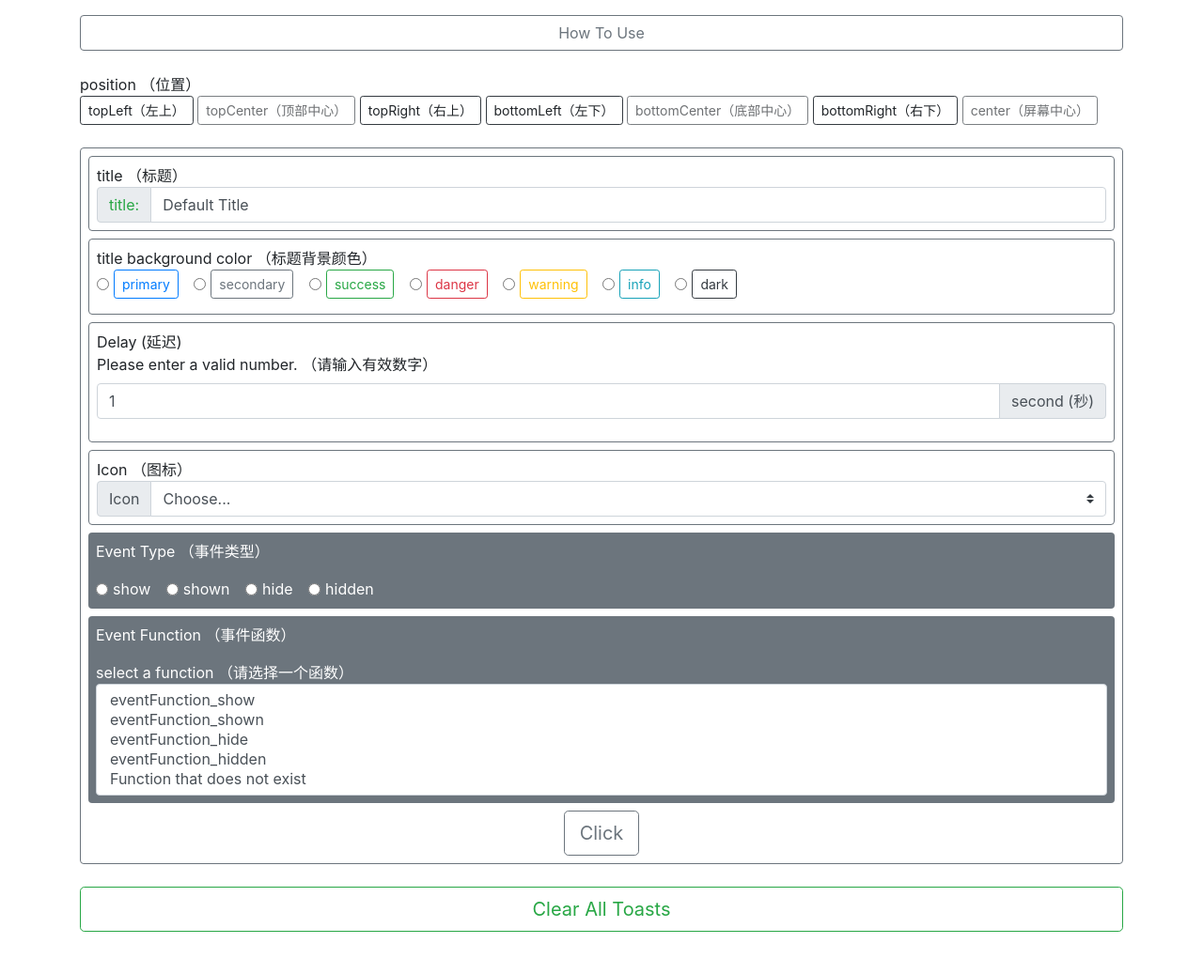
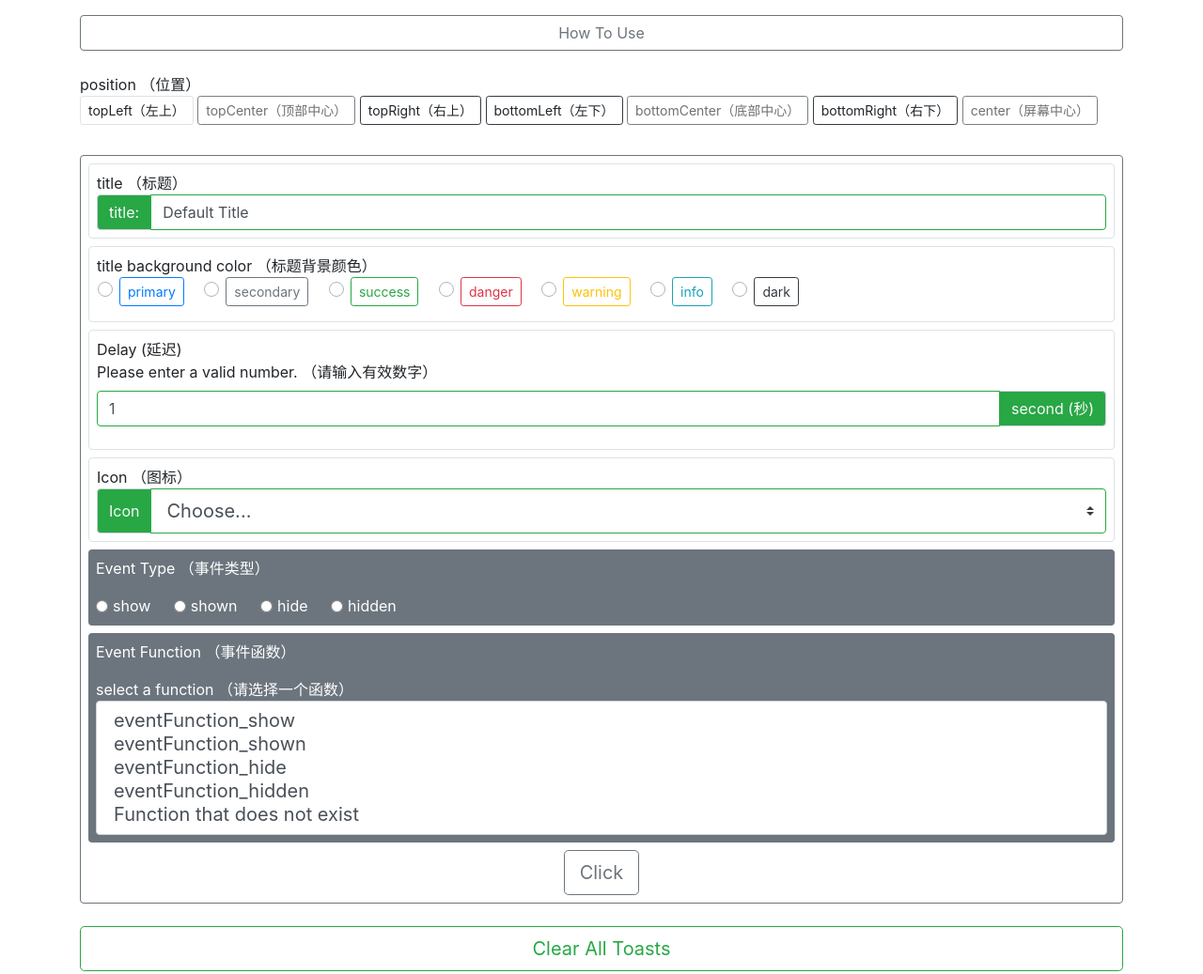
Before and after one commit to ZhangChengLin/bootstrap-toasts, a website: page demo.html in a window 1280 px wide. Shown: the top 1037 px of the page at 94% size. Drawn offline with Linux system fonts and the light colour scheme.

Commit message:
Initial commit

```diff
--- a/demo.html
+++ b/demo.html
@@ -17,81 +17,79 @@
     <a class="my-2 btn btn-block btn-outline-secondary" href="https://zhangchenglin.github.io/bootstrap-toasts/" target="_blank" title="How To Use">How To Use</a>
     <div class="mt-4">
         <div>position （位置）</div>
-        <a href="javascript:" class="btn btn-sm border border-dark"
+        <a href="javascript:" class="mb-2 mb-lg-2 btn btn-sm border"
            onclick="bootstrapToasts('Title（标题）','This is a default message.<br>This is a new line.<br>这是一条默认消息。<br>这是另外一行。','',6,'topLeft')">topLeft（左上）</a>
-        <a href="javascript:" class="btn btn-sm border border-dark disabled"
+        <a href="javascript:" class="mb-2 mb-lg-2 btn btn-sm border border-dark disabled"
            onclick="bootstrapToasts('Title（标题）','This is a default message.<br>This is a new line.<br>这是一条默认消息。<br>这是另外一行。','',6,'topCenter')">topCenter（顶部中心）</a>
-        <a href="javascript:" class="btn btn-sm border border-dark"
+        <a href="javascript:" class="mb-2 mb-lg-2 btn btn-sm border border-dark"
            onclick="bootstrapToasts('Title（标题）','This is a default message.<br>This is a new line.<br>这是一条默认消息。<br>这是另外一行。','',6,'topRight')">topRight（右上）</a>
-        <a href="javascript:" class="btn btn-sm border border-dark"
+        <a href="javascript:" class="mb-2 mb-lg-2 btn btn-sm border border-dark"
            onclick="bootstrapToasts('Title（标题）','This is a default message.<br>This is a new line.<br>这是一条默认消息。<br>这是另外一行。','',6,'bottomLeft')">bottomLeft（左下）</a>
-        <a href="javascript:" class="btn btn-sm border border-dark disabled"
+        <a href="javascript:" class="mb-2 mb-lg-2 btn btn-sm border border-dark disabled"
            onclick="bootstrapToasts('Title（标题）','This is a default message.<br>This is a new line.<br>这是一条默认消息。<br>这是另外一行。','',6,'bottomCenter')">bottomCenter（底部中心）</a>
-        <a href="javascript:" class="btn btn-sm border border-dark"
+        <a href="javascript:" class="mb-2 mb-lg-2 btn btn-sm border border-dark"
            onclick="bootstrapToasts('Title（标题）','This is a default message.<br>This is a new line.<br>这是一条默认消息。<br>这是另外一行。','',6,'bottomRight')">bottomRight（右下）</a>
-        <a href="javascript:" class="btn btn-sm border border-dark disabled"
+        <a href="javascript:" class="mb-2 mb-lg-2 btn btn-sm border border-dark disabled"
            onclick="bootstrapToasts('Title（标题）','This is a default message.<br>This is a new line.<br>这是一条默认消息。<br>这是另外一行。','',6,'center')">center（屏幕中心）</a>
     </div>
     <div class="mt-4 p-2 border border-secondary rounded">
-        <div class="mb-2 p-2 border border-secondary rounded">
+        <div class="mb-2 p-2 border rounded">
             <div>title （标题）</div>
             <div class="input-group">
                 <div class="input-group-prepend">
-                    <label for="title" class="input-group-text text-success">title:</label>
+                    <label for="title" class="input-group-text bg-success text-light">title:</label>
                 </div>
-                <input type="text" name="title" id="title" class="form-control" value="Default Title">
+                <input type="text" name="title" id="title" class="form-control border-success" value="Default Title">
             </div>
         </div>
-        <div class="mb-2 p-2 border border-secondary rounded" id="titleColor">
+        <div class="mb-2 p-2 border rounded" id="titleColor">
             <div>title background color （标题背景颜色）</div>
-            <div class="mb-2 form-check form-check-inline">
-                <input type="radio" name="title_color" class="form-check-input" id="titleColor_primary" value="primary">
-                <label class="form-check-label btn btn-sm btn-outline-primary" for="titleColor_primary">primary</label>
+            <div class="mb-2 custom-radio custom-control custom-control-inline">
+                <input type="radio" name="title_color" class="custom-control-input" id="titleColor_primary" value="primary">
+                <label class="custom-control-label btn btn-sm btn-outline-primary" for="titleColor_primary">primary</label>
             </div>
-            <div class="mb-2 form-check form-check-inline">
-                <input type="radio" name="title_color" class="form-check-input" id="titleColor_secondary"
-                       value="secondary">
-                <label class="form-check-label btn btn-sm btn-outline-secondary"
-                       for="titleColor_secondary">secondary</label>
+            <div class="mb-2 custom-radio custom-control custom-control-inline">
+                <input type="radio" name="title_color" class="custom-control-input" id="titleColor_secondary" value="secondary">
+                <label class="custom-control-label btn btn-sm btn-outline-secondary" for="titleColor_secondary">secondary</label>
             </div>
-            <div class="mb-2 form-check form-check-inline">
-                <input type="radio" name="title_color" class="form-check-input" id="titleColor_success" value="success">
-                <label class="form-check-label btn btn-sm btn-outline-success" for="titleColor_success">success</label>
+            <div class="mb-2 custom-radio custom-control custom-control-inline">
+                <input type="radio" name="title_color" class="custom-control-input" id="titleColor_success" value="success">
+                <label class="custom-control-label btn btn-sm btn-outline-success" for="titleColor_success">success</label>
             </div>
-            <div class="mb-2 form-check form-check-inline">
-                <input type="radio" name="title_color" class="form-check-input" id="titleColor_danger" value="danger">
-                <label class="form-check-label btn btn-sm btn-outline-danger" for="titleColor_danger">danger</label>
+            <div class="mb-2 custom-radio custom-control custom-control-inline">
+                <input type="radio" name="title_color" class="custom-control-input" id="titleColor_danger" value="danger">
+                <label class="custom-control-label btn btn-sm btn-outline-danger" for="titleColor_danger">danger</label>
             </div>
-            <div class="mb-2 form-check form-check-inline">
-                <input type="radio" name="title_color" class="form-check-input" id="titleColor_warning" value="warning">
-                <label class="form-check-label btn btn-sm btn-outline-warning" for="titleColor_warning">warning</label>
+            <div class="mb-2 custom-radio custom-control custom-control-inline">
+                <input type="radio" name="title_color" class="custom-control-input" id="titleColor_warning" value="warning">
+                <label class="custom-control-label btn btn-sm btn-outline-warning" for="titleColor_warning">warning</label>
             </div>
-            <div class="mb-2 form-check form-check-inline">
-                <input type="radio" name="title_color" class="form-check-input" id="titleColor_info" value="info">
-                <label class="form-check-label btn btn-sm btn-outline-info" for="titleColor_info">info</label>
+            <div class="mb-2 custom-radio custom-control custom-control-inline">
+                <input type="radio" name="title_color" class="custom-control-input" id="titleColor_info" value="info">
+                <label class="custom-control-label btn btn-sm btn-outline-info" for="titleColor_info">info</label>
             </div>
-            <div class="mb-2 form-check form-check-inline">
-                <input type="radio" name="title_color" class="form-check-input" id="titleColor_dark" value="dark">
-                <label class="form-check-label btn btn-sm btn-outline-dark" for="titleColor_dark">dark</label>
+            <div class="mb-2 custom-radio custom-control custom-control-inline">
+                <input type="radio" name="title_color" class="custom-control-input" id="titleColor_dark" value="dark">
+                <label class="custom-control-label btn btn-sm btn-outline-dark" for="titleColor_dark">dark</label>
             </div>
         </div>
-        <div class="mb-2 p-2 border border-secondary rounded">
+        <div class="mb-2 p-2 border rounded">
             <div>Delay (延迟)</div>
             <label for="delay">Please enter a valid number. （请输入有效数字）</label>
             <div class="input-group mb-3">
-                <input type="number" class="form-control" id="delay" step="2" min="1" value="1">
+                <input type="number" class="form-control border-success" id="delay" step="2" min="1" value="1">
                 <div class="input-group-append">
-                    <span class="input-group-text">second (秒)</span>
+                    <span class="input-group-text bg-success text-light">second (秒)</span>
                 </div>
             </div>
         </div>
-        <div class="mb-2 p-2 border border-secondary rounded">
+        <div class="mb-2 p-2 border rounded">
             <div>Icon （图标）</div>
             <div class="input-group">
                 <div class="input-group-prepend">
-                    <label class="input-group-text" for="icon">Icon</label>
+                    <label class="input-group-text bg-success text-light" for="icon">Icon</label>
                 </div>
-                <select class="custom-select" id="icon">
+                <select class="custom-select custom-select-lg border-success" id="icon">
                     <option selected>Choose...</option>
                     <option value="success">iconSuccess</option>
                     <option value="danger">iconDanger</option>
@@ -105,26 +103,26 @@
             <p>Event Type （事件类型）</p>
             <div class="form-check form-check-inline">
                 <input type="radio" name="event_type" id="event_type_show" class="form-check-input" value="show">
-                <label for="event_type_show" class="form-check-label">show</label>
+                <label for="event_type_show" class="mr-2 form-check-label">show</label>
             </div>
             <div class="form-check form-check-inline">
                 <input type="radio" name="event_type" id="event_type_shown" class="form-check-input" value="shown">
-                <label for="event_type_shown" class="form-check-label">shown</label>
+                <label for="event_type_shown" class="mr-2 form-check-label">shown</label>
             </div>
             <div class="form-check form-check-inline">
                 <input type="radio" name="event_type" id="event_type_hide" class="form-check-input" value="hide">
-                <label for="event_type_hide" class="form-check-label">hide</label>
+                <label for="event_type_hide" class="mr-2 form-check-label">hide</label>
             </div>
             <div class="form-check form-check-inline">
                 <input type="radio" name="event_type" id="event_type_hidden" class="form-check-input" value="hidden">
-                <label for="event_type_hidden" class="form-check-label">hidden</label>
+                <label for="event_type_hidden" class="mr-2 form-check-label">hidden</label>
             </div>
         </div>
 
         <div class="mb-2 p-2 rounded bg-secondary text-white">
             <p>Event Function （事件函数）</p>
             <label for="eventFunction" class="form-check-label">select a function （请选择一个函数）</label>
-            <select id="eventFunction" class="custom-select" size="5">
+            <select id="eventFunction" class="custom-select custom-select-lg" size="5">
                 <!--<option selected>select a function</option>-->
                 <option value="eventFunction_show">eventFunction_show</option>
                 <option value="eventFunction_shown">eventFunction_shown</option>
```
